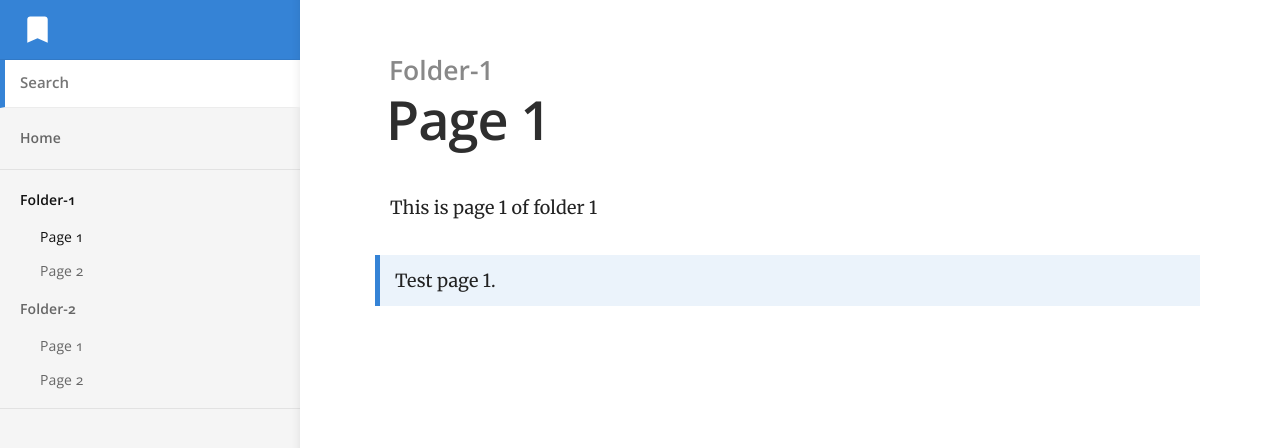
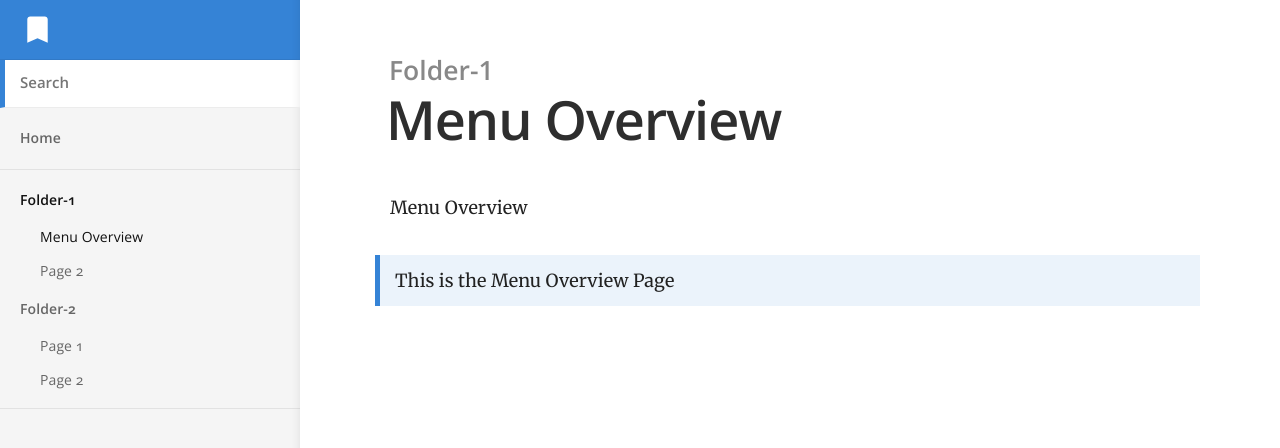
Before and after one commit to Zacbaron/Member_Overview, a Jekyll site: the page built from _docs/Folder-1/Menu Overview.md, in a window 1280 px wide. Shown: the top 448 px of the page. Built offline with Jekyll 4.4.1, drawn with Linux system fonts in a browser that asks for light colours.

Commit message:
Update Menu Overview.md

```diff
--- a/_docs/Folder-1/Menu Overview.md
+++ b/_docs/Folder-1/Menu Overview.md
@@ -1,9 +1,9 @@
 ---
-title: Page 1
+title: Menu Overview
 category: Folder-1
 order: 1
 ---
 
-This is page 1 of folder 1
+Menu Overview
 
-> Test page 1.
+> This is the Menu Overview Page
```
